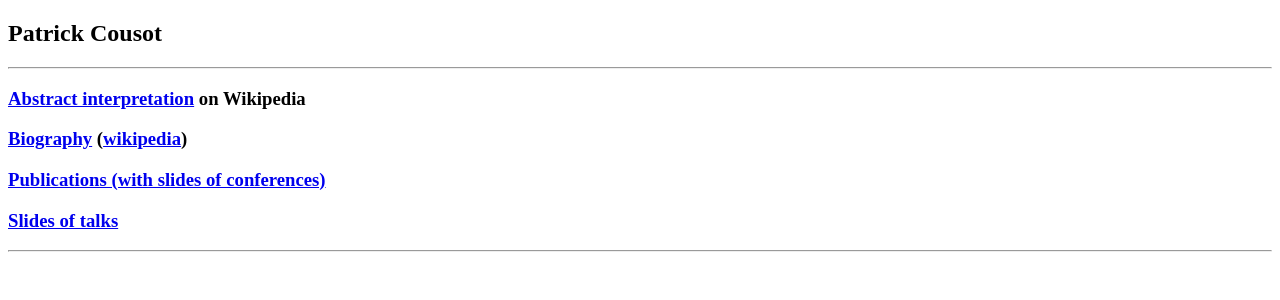
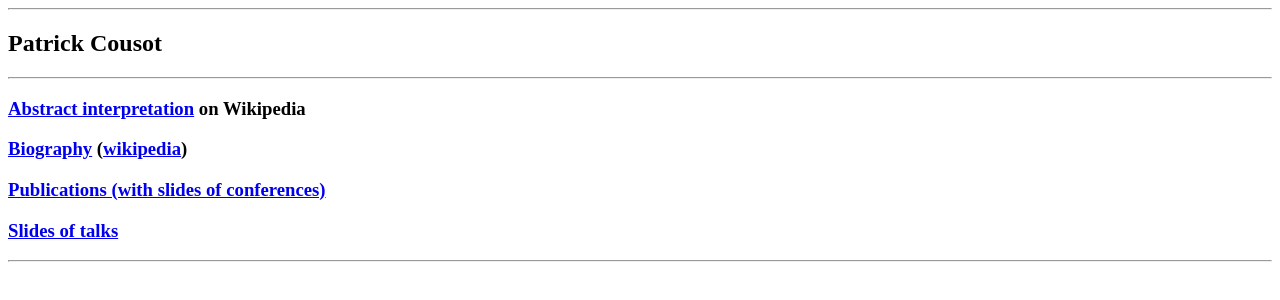
Before and after one commit to pcousot/pcousot.github.io, a plain HTML site: page index.html in a window 1280 px wide. Drawn offline with Linux system fonts and the light colour scheme.

Commit message:
Update index.html

```diff
--- a/index.html
+++ b/index.html
@@ -5,10 +5,9 @@
 	<title>Patrick Cousot's web site on GitHub</title>
 </head>
 <body>
-<header>
+<main>
+<HR>
 <h2>Patrick Cousot</h2>
-</header>
-<main>
 <HR>
 <h3><a href="https://en.wikipedia.org/wiki/Abstract_interpretation">Abstract interpretation</a> on Wikipedia</h3>
 <h3><a href="bio.html">Biography</a> (<a href="https://en.wikipedia.org/wiki/Patrick_Cousot">wikipedia</a>)</h3>
```
